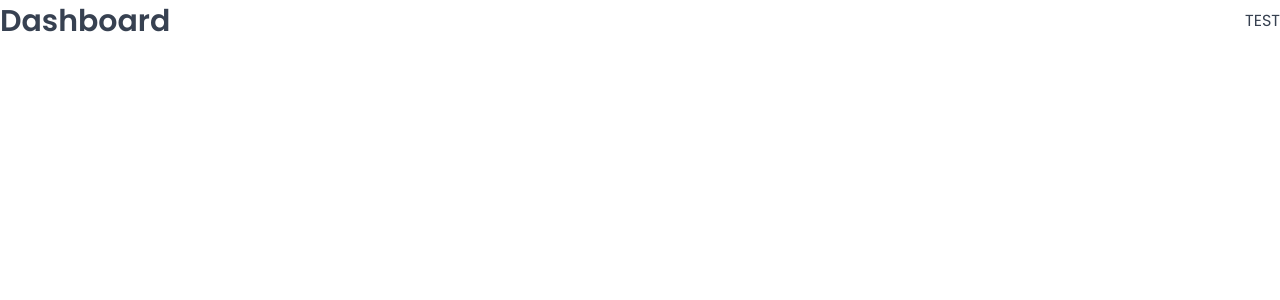
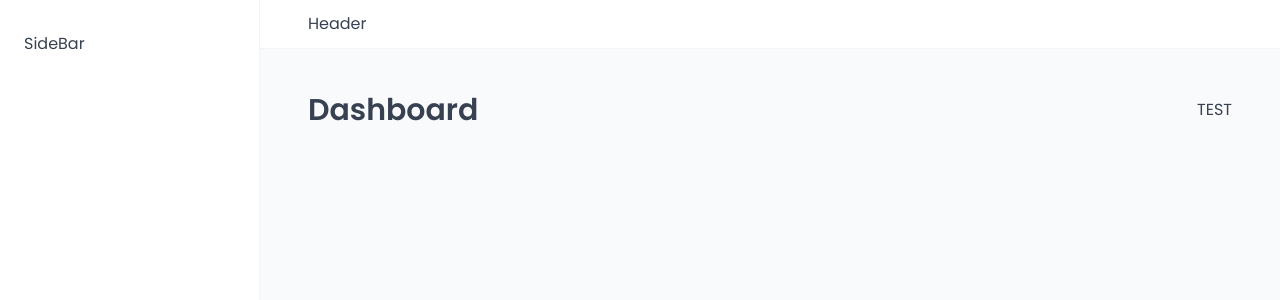
Before and after one commit to piyush-singh21/the-wild-oasis, a React (Vite) app: page /dashboard in a window 1280 px wide. Shown: the top 300 px of the page. Built offline with nearby package versions, Linux system fonts and the light colour scheme; a web font is replaced by a local one.

Commit message:
Added App Layout

```diff
--- a/src/App.jsx
+++ b/src/App.jsx
@@ -8,12 +8,14 @@
 import Login from "./pages/Login";
 import PageNotFound from "./pages/PageNotFound";
 import GlobalStyles from "./styles/GlobalStyles"
+import AppLayout from "./ui/AppLayout";
 function App() {
   return (
     <>
       <GlobalStyles />
       <BrowserRouter>
         <Routes>
+          <Route element={<AppLayout />}>
             <Route index element={<Navigate replace to="dashboard" />} />
             <Route path="dashboard" element={<Dashboard />} />
             <Route path="bookings" element={<Bookings />} />
@@ -21,6 +23,7 @@
             <Route path="users" element={<Users />} />
             <Route path="setting" element={<Settings />} />
             <Route path="account" element={<Account />} />
+          </Route>
           <Route path="login" element={<Login />} />
           <Route path="*" element={<PageNotFound />} />
         </Routes>
--- /dev/null
+++ b/src/ui/AppLayout.jsx
@@ -0,0 +1,26 @@
+import { Outlet } from "react-router-dom";
+import SideBar from "./SideBar";
+import Header from "./Header";
+import styled from "styled-components";
+const Main = styled.main`
+    background-color: var(--color-grey-50);
+    padding: 4rem 4.8rem 6.4rem;
+`
+const StyledAppLayout = styled.div`
+    display: grid;
+    grid-template-columns: 26rem 1fr;
+    grid-template-rows: auto 1fr;
+    height: 100vh;
+`
+function AppLayout() {
+    return (
+        <StyledAppLayout>
+            <Header />
+            <SideBar />
+            <Main>
+                <Outlet />
+            </Main>
+        </StyledAppLayout>
+    )
+}
+export default AppLayout;
--- /dev/null
+++ b/src/ui/Header.jsx
@@ -0,0 +1,14 @@
+import styled from "styled-components"
+
+const StyledHeader = styled.header`
+background-color:var(--color-grey-0);
+padding:1.2rem 4.8rem;
+border-bottom: 1px solid var(--color-grey-100);
+`
+function Header() {
+    return (
+        <StyledHeader>Header</StyledHeader>
+    )
+}
+
+export default Header
--- /dev/null
+++ b/src/ui/Sidebar.jsx
@@ -0,0 +1,15 @@
+import styled from "styled-components"
+
+const StyledSidebar = styled.aside`
+    background-color: var(--color-grey-0);
+    padding:3.2rem 2.4rem;
+    border-right: 1px solid var(--color-grey-100);
+    grid-row:1/-1;
+`
+function SideBar() {
+    return (
+        <StyledSidebar>SideBar</StyledSidebar>
+    )
+}
+
+export default SideBar
```
Lines whose indentation alone changed are shown as unchanged.
